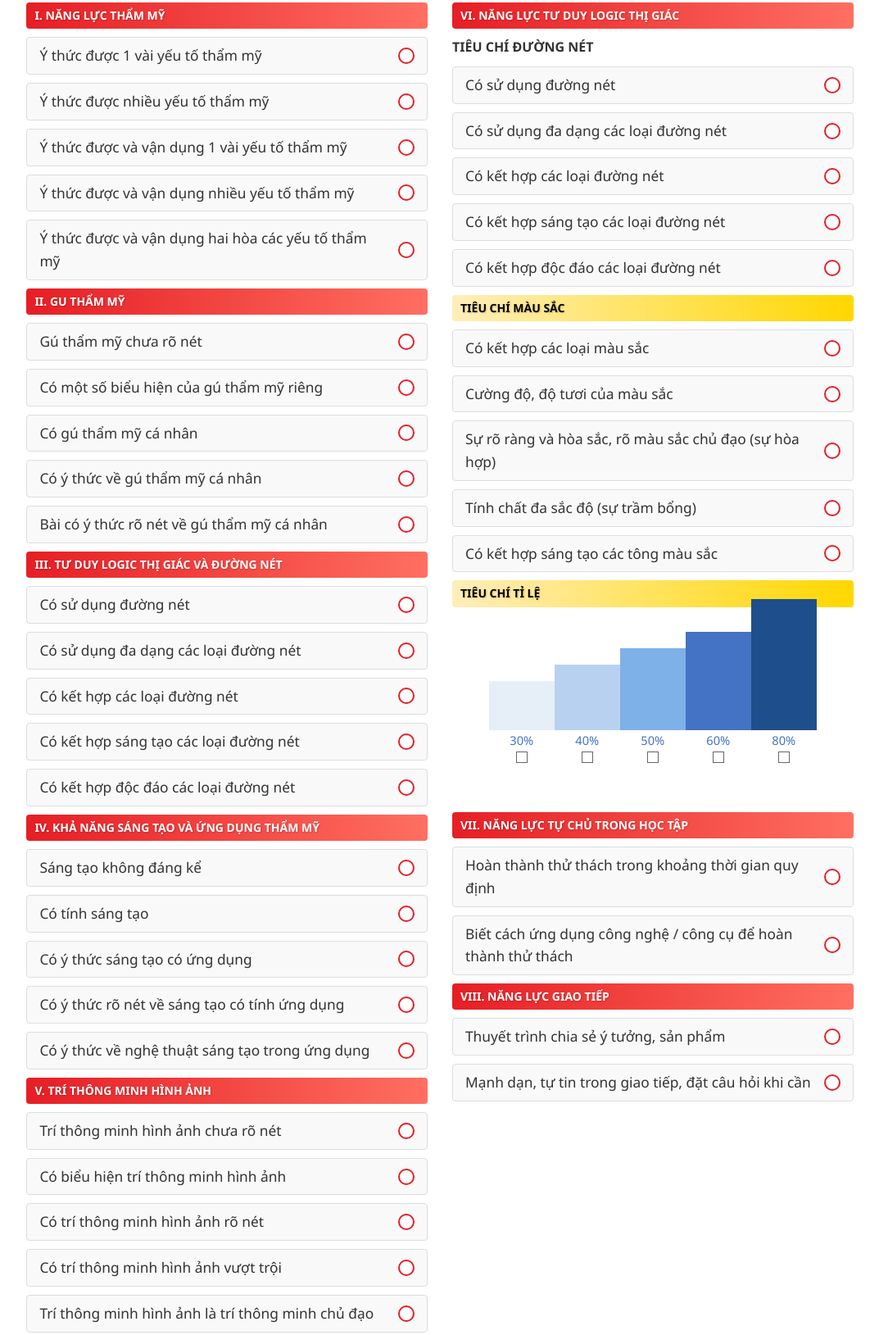
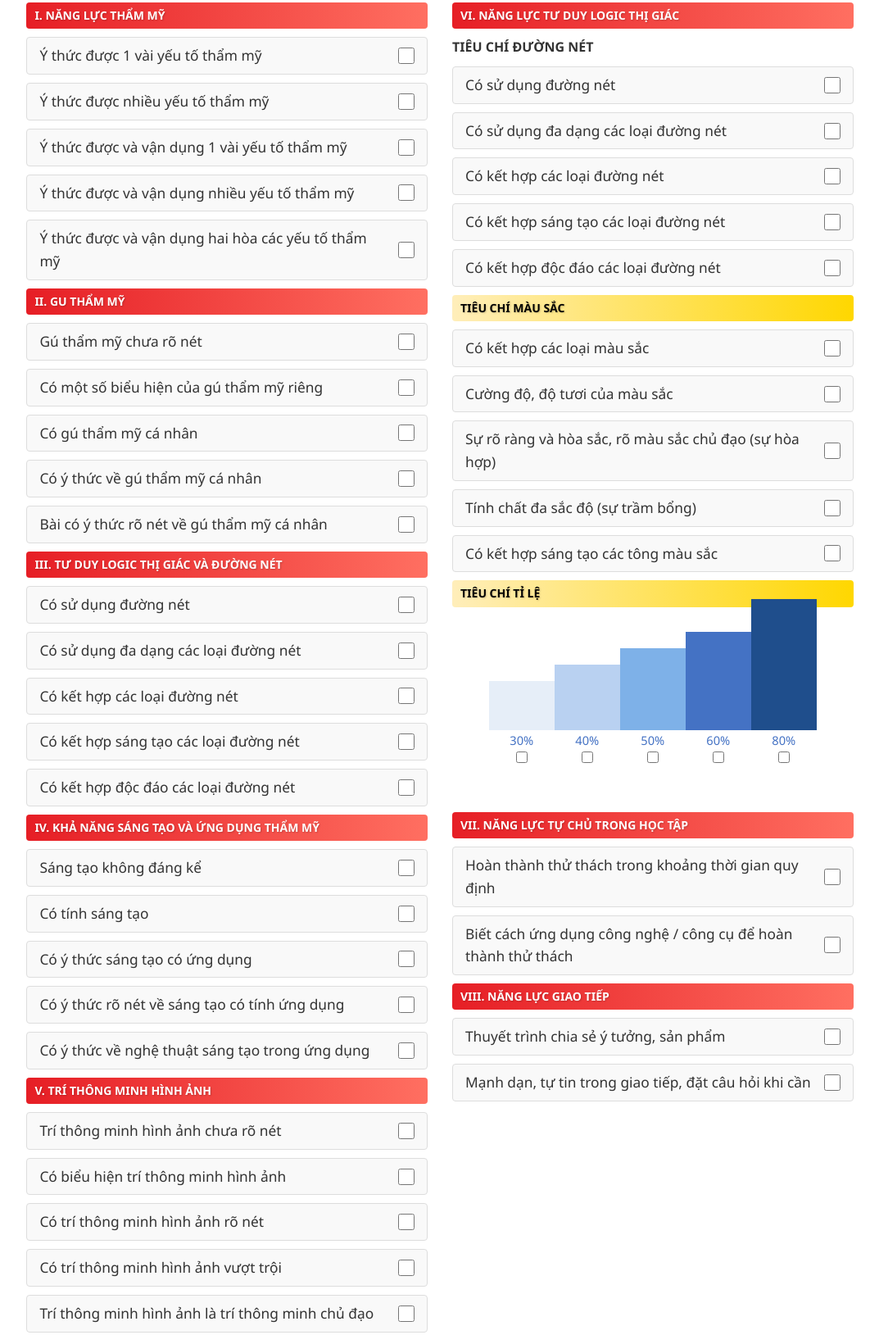
Before and after one commit to BWCbewchan/PhieuDanhGiaMindx, a plain HTML site: page art.html in a window 1280 px wide. Shown: the part 408-2037 px from the top of the page at 82% size, without its empty margins (103-1176 px from the left). Drawn offline with nearby package versions, Linux system fonts and the light colour scheme.

Commit message:
tich chọn nhiều tiêu trí art

```diff
--- a/art.html
+++ b/art.html
@@ -87,23 +87,23 @@
                         <div class="section-header">I. NĂNG LỰC THẨM MỸ</div>
                         <div class="criteria-row">
                             <div class="criteria-text">Ý thức được 1 vài yếu tố thẩm mỹ</div>
-                            <div class="checkbox"></div>
+                            <input type="checkbox" class="checkbox">
                         </div>
                         <div class="criteria-row">
                             <div class="criteria-text">Ý thức được nhiều yếu tố thẩm mỹ</div>
-                            <div class="checkbox"></div>
+                            <input type="checkbox" class="checkbox">
                         </div>
                         <div class="criteria-row">
                             <div class="criteria-text">Ý thức được và vận dụng 1 vài yếu tố thẩm mỹ</div>
-                            <div class="checkbox"></div>
+                            <input type="checkbox" class="checkbox">
                         </div>
                         <div class="criteria-row">
                             <div class="criteria-text">Ý thức được và vận dụng nhiều yếu tố thẩm mỹ</div>
-                            <div class="checkbox"></div>
+                            <input type="checkbox" class="checkbox">
                         </div>
                         <div class="criteria-row">
                             <div class="criteria-text">Ý thức được và vận dụng hai hòa các yếu tố thẩm mỹ</div>
-                            <div class="checkbox"></div>
+                            <input type="checkbox" class="checkbox">
                         </div>
                     </div>
 
@@ -112,23 +112,23 @@
                         <div class="section-header">II. GU THẨM MỸ</div>
                         <div class="criteria-row">
                             <div class="criteria-text">Gú thẩm mỹ chưa rõ nét</div>
-                            <div class="checkbox"></div>
+                            <input type="checkbox" class="checkbox">
                         </div>
                         <div class="criteria-row">
                             <div class="criteria-text">Có một số biểu hiện của gú thẩm mỹ riêng</div>
-                            <div class="checkbox"></div>
+                            <input type="checkbox" class="checkbox">
                         </div>
                         <div class="criteria-row">
                             <div class="criteria-text">Có gú thẩm mỹ cá nhân</div>
-                            <div class="checkbox"></div>
+                            <input type="checkbox" class="checkbox">
                         </div>
                         <div class="criteria-row">
                             <div class="criteria-text">Có ý thức về gú thẩm mỹ cá nhân</div>
-                            <div class="checkbox"></div>
+                            <input type="checkbox" class="checkbox">
                         </div>
                         <div class="criteria-row">
                             <div class="criteria-text">Bài có ý thức rõ nét về gú thẩm mỹ cá nhân</div>
-                            <div class="checkbox"></div>
+                            <input type="checkbox" class="checkbox">
                         </div>
                     </div>
 
@@ -137,23 +137,23 @@
                         <div class="section-header">III. TƯ DUY LOGIC THỊ GIÁC VÀ ĐƯỜNG NÉT</div>
                         <div class="criteria-row">
                             <div class="criteria-text">Có sử dụng đường nét</div>
-                            <div class="checkbox"></div>
+                            <input type="checkbox" class="checkbox">
                         </div>
                         <div class="criteria-row">
                             <div class="criteria-text">Có sử dụng đa dạng các loại đường nét</div>
-                            <div class="checkbox"></div>
+                            <input type="checkbox" class="checkbox">
                         </div>
                         <div class="criteria-row">
                             <div class="criteria-text">Có kết hợp các loại đường nét</div>
-                            <div class="checkbox"></div>
+                            <input type="checkbox" class="checkbox">
                         </div>
                         <div class="criteria-row">
                             <div class="criteria-text">Có kết hợp sáng tạo các loại đường nét</div>
-                            <div class="checkbox"></div>
+                            <input type="checkbox" class="checkbox">
                         </div>
                         <div class="criteria-row">
                             <div class="criteria-text">Có kết hợp độc đáo các loại đường nét</div>
-                            <div class="checkbox"></div>
+                            <input type="checkbox" class="checkbox">
                         </div>
                     </div>
 
@@ -162,23 +162,23 @@
                         <div class="section-header">IV. KHẢ NĂNG SÁNG TẠO VÀ ỨNG DỤNG THẨM MỸ</div>
                         <div class="criteria-row">
                             <div class="criteria-text">Sáng tạo không đáng kể</div>
-                            <div class="checkbox"></div>
+                            <input type="checkbox" class="checkbox">
                         </div>
                         <div class="criteria-row">
                             <div class="criteria-text">Có tính sáng tạo</div>
-                            <div class="checkbox"></div>
+                            <input type="checkbox" class="checkbox">
                         </div>
                         <div class="criteria-row">
                             <div class="criteria-text">Có ý thức sáng tạo có ứng dụng</div>
-                            <div class="checkbox"></div>
+                            <input type="checkbox" class="checkbox">
                         </div>
                         <div class="criteria-row">
                             <div class="criteria-text">Có ý thức rõ nét về sáng tạo có tính ứng dụng</div>
-                            <div class="checkbox"></div>
+                            <input type="checkbox" class="checkbox">
                         </div>
                         <div class="criteria-row">
                             <div class="criteria-text">Có ý thức về nghệ thuật sáng tạo trong ứng dụng</div>
-                            <div class="checkbox"></div>
+                            <input type="checkbox" class="checkbox">
                         </div>
                     </div>
 
@@ -187,23 +187,23 @@
                         <div class="section-header">V. TRÍ THÔNG MINH HÌNH ẢNH</div>
                         <div class="criteria-row">
                             <div class="criteria-text">Trí thông minh hình ảnh chưa rõ nét</div>
-                            <div class="checkbox"></div>
+                            <input type="checkbox" class="checkbox">
                         </div>
                         <div class="criteria-row">
                             <div class="criteria-text">Có biểu hiện trí thông minh hình ảnh</div>
-                            <div class="checkbox"></div>
+                            <input type="checkbox" class="checkbox">
                         </div>
                         <div class="criteria-row">
                             <div class="criteria-text">Có trí thông minh hình ảnh rõ nét</div>
-                            <div class="checkbox"></div>
+                            <input type="checkbox" class="checkbox">
                         </div>
                         <div class="criteria-row">
                             <div class="criteria-text">Có trí thông minh hình ảnh vượt trội</div>
-                            <div class="checkbox"></div>
+                            <input type="checkbox" class="checkbox">
                         </div>
                         <div class="criteria-row">
                             <div class="criteria-text">Trí thông minh hình ảnh là trí thông minh chủ đạo</div>
-                            <div class="checkbox"></div>
+                            <input type="checkbox" class="checkbox">
                         </div>
                     </div>
                 </div>
@@ -216,23 +216,23 @@
                         <div class="section-subheader">TIÊU CHÍ ĐƯỜNG NÉT</div>
                         <div class="criteria-row">
                             <div class="criteria-text">Có sử dụng đường nét</div>
-                            <div class="checkbox"></div>
+                            <input type="checkbox" class="checkbox">
                         </div>
                         <div class="criteria-row">
                             <div class="criteria-text">Có sử dụng đa dạng các loại đường nét</div>
-                            <div class="checkbox"></div>
+                            <input type="checkbox" class="checkbox">
                         </div>
                         <div class="criteria-row">
                             <div class="criteria-text">Có kết hợp các loại đường nét</div>
-                            <div class="checkbox"></div>
+                            <input type="checkbox" class="checkbox">
                         </div>
                         <div class="criteria-row">
                             <div class="criteria-text">Có kết hợp sáng tạo các loại đường nét</div>
-                            <div class="checkbox"></div>
+                            <input type="checkbox" class="checkbox">
                         </div>
                         <div class="criteria-row">
                             <div class="criteria-text">Có kết hợp độc đáo các loại đường nét</div>
-                            <div class="checkbox"></div>
+                            <input type="checkbox" class="checkbox">
                         </div>
                     </div>
 
@@ -241,23 +241,23 @@
                         <div class="section-header yellow">TIÊU CHÍ MÀU SẮC</div>
                         <div class="criteria-row">
                             <div class="criteria-text">Có kết hợp các loại màu sắc</div>
-                            <div class="checkbox"></div>
+                            <input type="checkbox" class="checkbox">
                         </div>
                         <div class="criteria-row">
                             <div class="criteria-text">Cường độ, độ tươi của màu sắc</div>
-                            <div class="checkbox"></div>
+                            <input type="checkbox" class="checkbox">
                         </div>
                         <div class="criteria-row">
                             <div class="criteria-text">Sự rõ ràng và hòa sắc, rõ màu sắc chủ đạo (sự hòa hợp)</div>
-                            <div class="checkbox"></div>
+                            <input type="checkbox" class="checkbox">
                         </div>
                         <div class="criteria-row">
                             <div class="criteria-text">Tính chất đa sắc độ (sự trầm bổng)</div>
-                            <div class="checkbox"></div>
+                            <input type="checkbox" class="checkbox">
                         </div>
                         <div class="criteria-row">
                             <div class="criteria-text">Có kết hợp sáng tạo các tông màu sắc</div>
-                            <div class="checkbox"></div>
+                            <input type="checkbox" class="checkbox">
                         </div>
                     </div>
 
@@ -268,27 +268,27 @@
                             <div class="chart-column">
                                 <div class="chart-bar chart-bar-30"></div>
                                 <div class="chart-label">30%</div>
-                                <div class="chart-checkbox"></div>
+                                <input type="checkbox" class="chart-checkbox">
                             </div>
                             <div class="chart-column">
                                 <div class="chart-bar chart-bar-40"></div>
                                 <div class="chart-label">40%</div>
-                                <div class="chart-checkbox"></div>
+                                <input type="checkbox" class="chart-checkbox">
                             </div>
                             <div class="chart-column">
                                 <div class="chart-bar chart-bar-50"></div>
                                 <div class="chart-label">50%</div>
-                                <div class="chart-checkbox"></div>
+                                <input type="checkbox" class="chart-checkbox">
                             </div>
                             <div class="chart-column">
                                 <div class="chart-bar chart-bar-60"></div>
                                 <div class="chart-label">60%</div>
-                                <div class="chart-checkbox"></div>
+                                <input type="checkbox" class="chart-checkbox">
                             </div>
                             <div class="chart-column">
                                 <div class="chart-bar chart-bar-80"></div>
                                 <div class="chart-label">80%</div>
-                                <div class="chart-checkbox"></div>
+                                <input type="checkbox" class="chart-checkbox">
                             </div>
                         </div>
                     </div>
@@ -298,11 +298,11 @@
                         <div class="section-header red">VII. NĂNG LỰC TỰ CHỦ TRONG HỌC TẬP</div>
                         <div class="criteria-row">
                             <div class="criteria-text">Hoàn thành thử thách trong khoảng thời gian quy định</div>
-                            <div class="checkbox"></div>
+                            <input type="checkbox" class="checkbox">
                         </div>
                         <div class="criteria-row">
                             <div class="criteria-text">Biết cách ứng dụng công nghệ / công cụ để hoàn thành thử thách</div>
-                            <div class="checkbox"></div>
+                            <input type="checkbox" class="checkbox">
                         </div>
                     </div>
 
@@ -311,11 +311,11 @@
                         <div class="section-header red">VIII. NĂNG LỰC GIAO TIẾP</div>
                         <div class="criteria-row">
                             <div class="criteria-text">Thuyết trình chia sẻ ý tưởng, sản phẩm</div>
-                            <div class="checkbox"></div>
+                            <input type="checkbox" class="checkbox">
                         </div>
                         <div class="criteria-row">
                             <div class="criteria-text">Mạnh dạn, tự tin trong giao tiếp, đặt câu hỏi khi cần</div>
-                            <div class="checkbox"></div>
+                            <input type="checkbox" class="checkbox">
                         </div>
                     </div>
                 </div>
```
